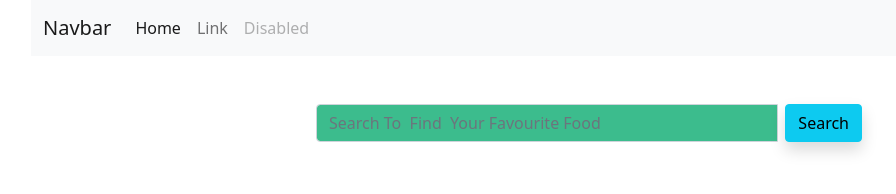
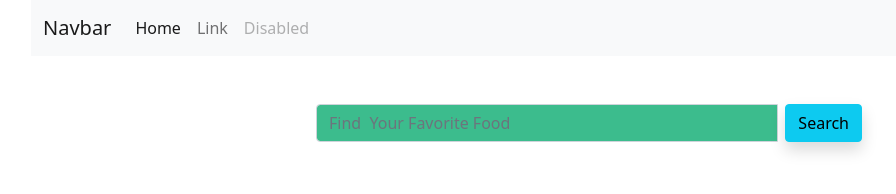
Before and after one commit to GolamRabby96/Food-House, a plain HTML site: page index.html in a window 1280 px wide. Shown: the top 194 px of the page, without its empty margins (51-947 px from the left). Drawn offline with nearby package versions, Linux system fonts and the light colour scheme; files that its build step writes are made by us from their sources.

Commit message:
update text

```diff
--- a/index.html
+++ b/index.html
@@ -43,7 +43,7 @@
         <div class="row contant-wrap">
             <div class="col-sm-6">
                 <div class="input-group mb-3">
-                    <input id="searchIteam" type="text" class="form-control formsection" placeholder="Search To  Find  Your Favourite Food" aria-label="Example text with button addon" aria-describedby="button-addon1" />
+                    <input id="searchIteam" type="text" class="form-control formsection" placeholder="Find  Your Favorite Food" aria-label="Example text with button addon" aria-describedby="button-addon1" />
 
                     <button id="searchButton" class="btn btn-info rounded shadow" type="button">Search</button>
                 </div>
```
